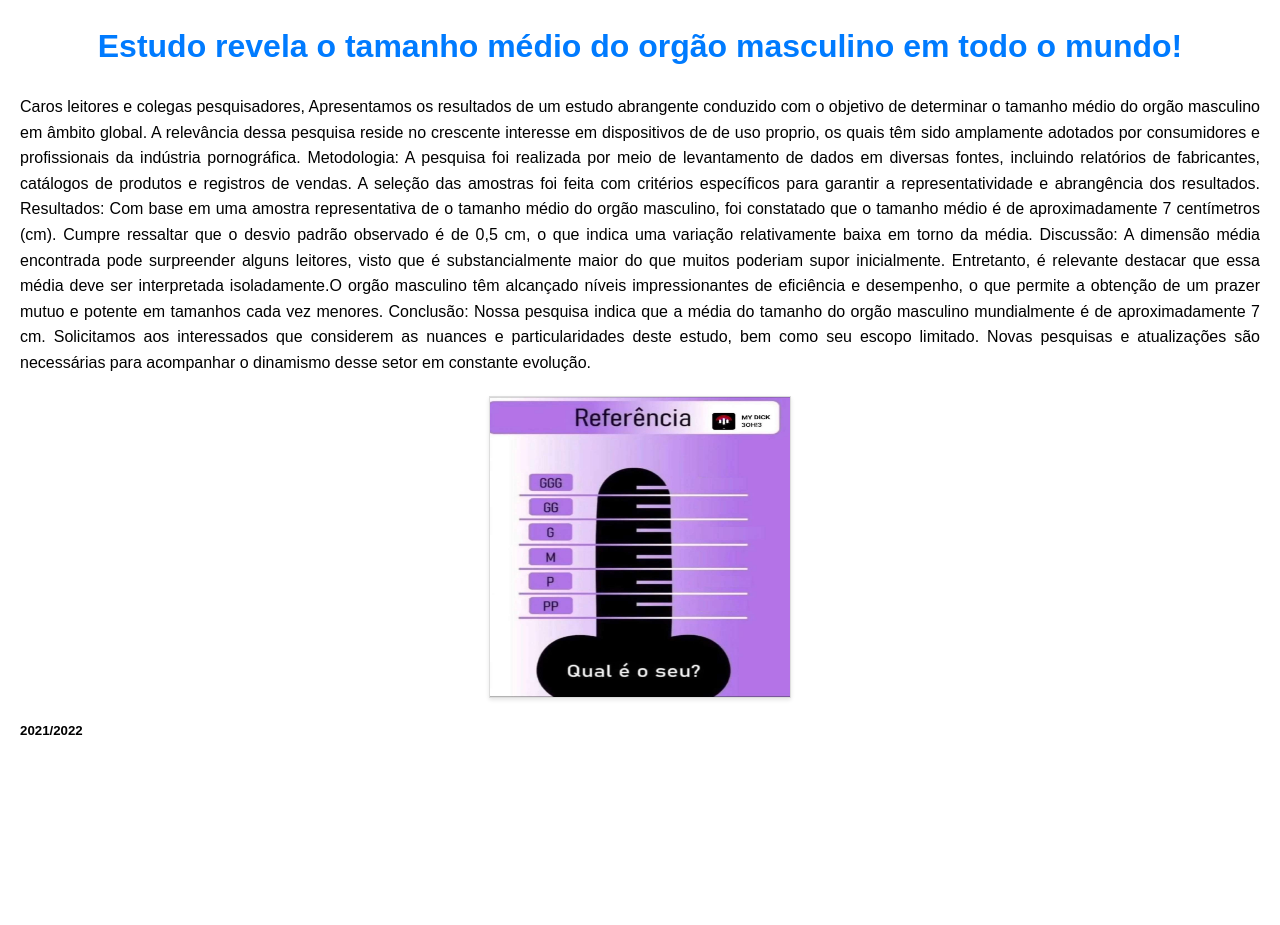
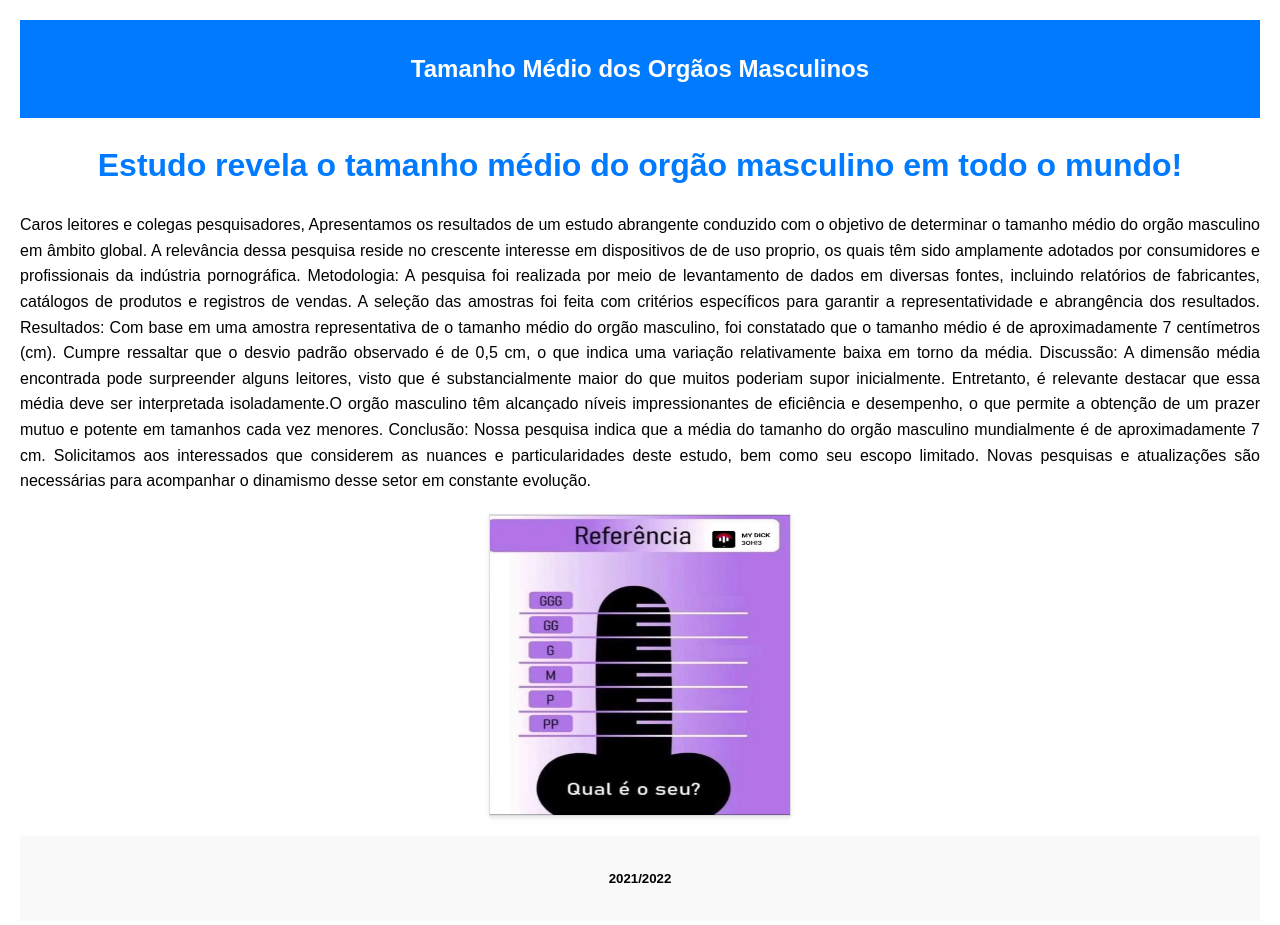
Before and after one commit to tjkahd/CiencieNews, a plain HTML site: page index.html in a window 1280 px wide. Before the commit the page ends 800 px from the top, so only its background shows below. Drawn offline with Linux system fonts and the light colour scheme.

Commit message:
Update index.html

```diff
--- a/index.html
+++ b/index.html
@@ -5,7 +5,7 @@
     <meta charset="UTF-8">
     <meta name="viewport" content="width=device-width, initial-scale=1.0">
     <title>Notícia - Tamanho Médio dos orgãos masculinos</title>
-     <style>
+    <style>
         body {
             font-family: Arial, sans-serif;
             line-height: 1.6;
@@ -34,12 +34,31 @@
             border: 1px solid #ddd;
             box-shadow: 0 2px 4px rgba(0, 0, 0, 0.1);
         }
+
+        /* Estilo para o header e o footer */
+        header {
+            background-color: #007bff;
+            color: #fff;
+            text-align: center;
+            padding: 10px;
+        }
+
+        footer {
+            background-color: #f9f9f9;
+            text-align: center;
+            padding: 10px;
+        }
     </style>
 </head>
 
 <body>
+    <!-- Header -->
+    <header>
+        <h2>Tamanho Médio dos Orgãos Masculinos</h2>
+    </header>
+
     <h1>Estudo revela o tamanho médio do orgão masculino em todo o mundo!</h1>
-  <p>
+    <p>
     Caros leitores e colegas pesquisadores,
 
 Apresentamos os resultados de um estudo abrangente conduzido com o objetivo de determinar o tamanho médio do orgão masculino em âmbito global. A relevância dessa pesquisa reside no crescente interesse em dispositivos de de uso proprio, os quais têm sido amplamente adotados por consumidores e profissionais da indústria pornográfica.
@@ -60,8 +79,11 @@ Nossa pesquisa indica que a média do tamanho do orgão masculino mundialmente
 Solicitamos aos interessados que considerem as nuances e particularidades deste estudo, bem como seu escopo limitado.
  Novas pesquisas e atualizações são necessárias para acompanhar o dinamismo desse setor em constante evolução.
   </p>
-   <img class="featured-image" src="CiencieNews/Polish_20230727_212000544.jpg" alt="Imagem ilustrativa" width="300" height="300">
+   <img class="featured-image" src="Polish_20230727_212000544.jpg" alt="Imagem ilustrativa" width="300" height="300">
 </body>
-    <h5>2021/2022</h5>
+     <footer>
+        <h5>2021/2022</h5>
+    </footer>
+</body>
 
 </html>
```
